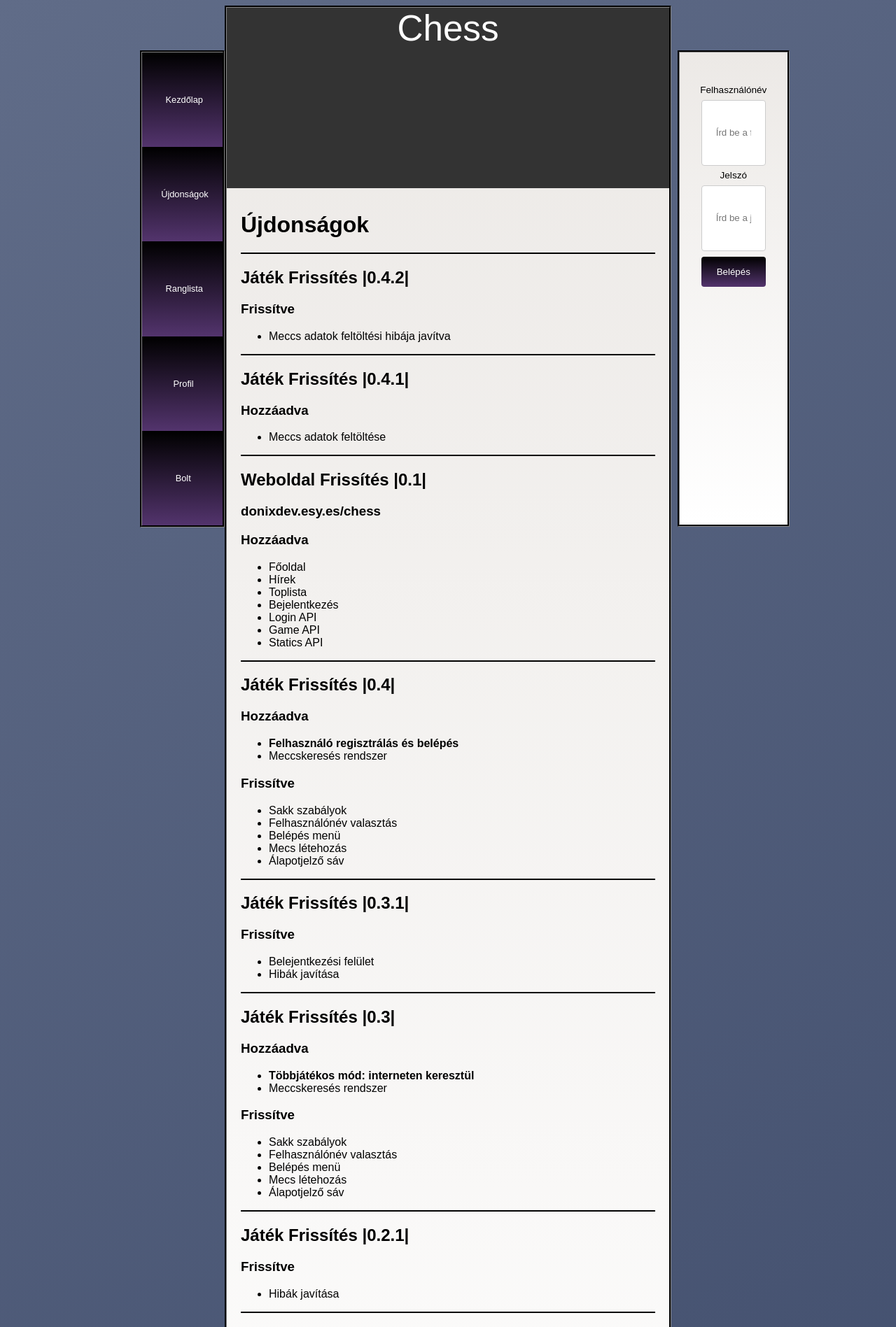
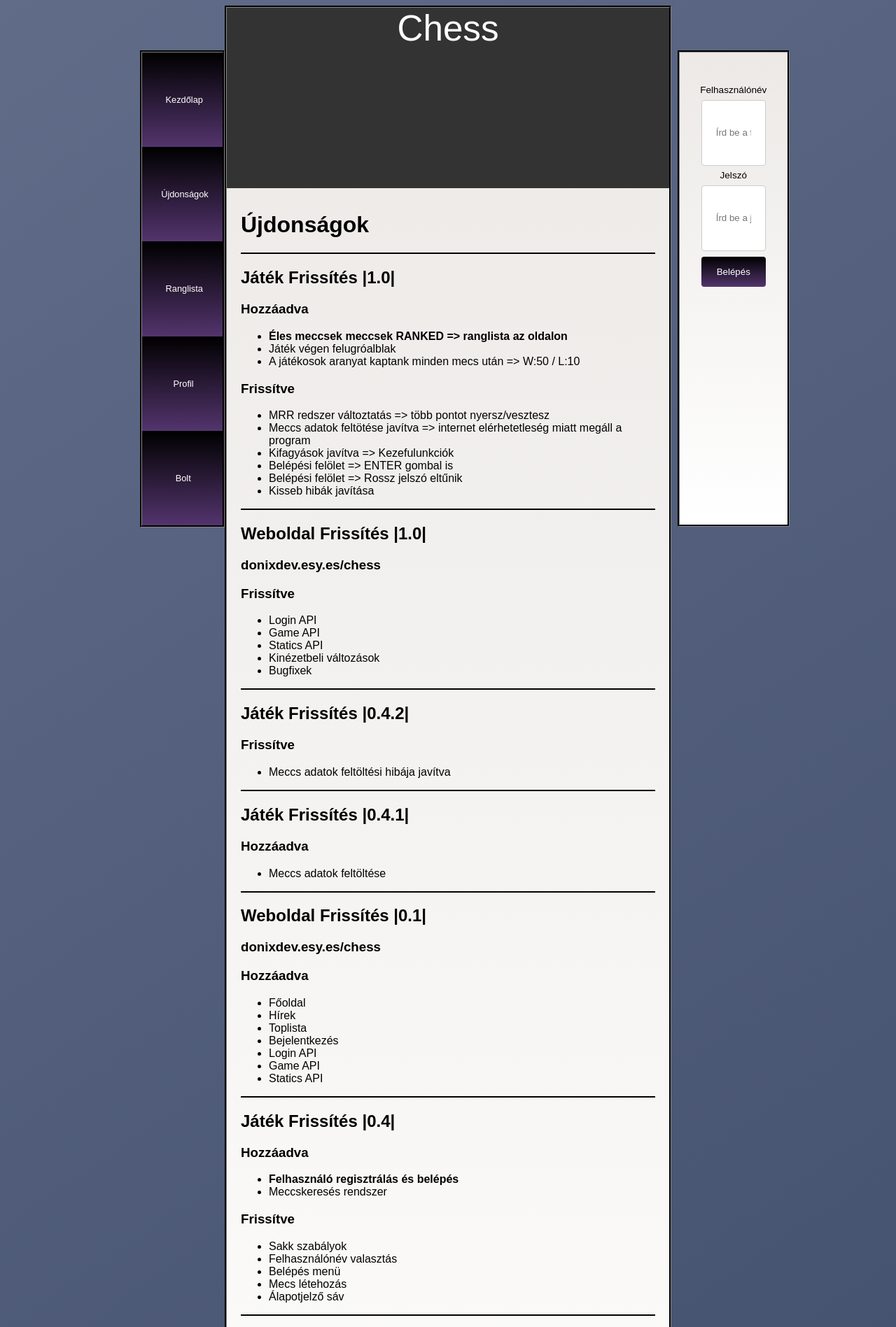
Before and after one commit to DoniXDev/Chess-WebAplication, a PHP site: page /index.php?page=news in a window 1280 px wide. Shown: the top 1897 px of the page at 70% size. Run offline with PHP 8.4, Linux system fonts and the light colour scheme; a stand-in replaces the project's code that opens the database connection.

Commit message:
1.0.4
*content correction

```diff
--- a/pages/home.php
+++ b/pages/home.php
@@ -13,4 +13,4 @@ A program lehetőséget ad megméretteni magad a sakk világába, nincs más dol
 </p>
 <h3><a href="https://github.com/DoniXDev/Chess">Github</a>!</h3>
 
-<h2>A játékot letölthetheted itt: <a href="http://donixdev.esy.es/Chess%200.4.1.zip">LETÖLTÉS</a>.</h2>
+<h2>A játékot letölthetheted itt: <a href="http://donixdev.esy.es/Chess%201.0.zip">LETÖLTÉS |1.0|</a>.</h2>
--- a/pages/news.php
+++ b/pages/news.php
@@ -1,6 +1,41 @@
 <h1>Újdonságok</h1>
 
 <div class="update">
+</div>
+
+<div class="update">
+	<h2>Játék Frissítés |1.0|</h2>
+		<h3>Hozzáadva</h3>
+		<ul>
+			<li><b>Éles meccsek meccsek RANKED => ranglista az oldalon</b></li>
+			<li>Játék végen felugróalblak</li>
+			<li>A játékosok aranyat kaptank minden mecs után => W:50 / L:10</li>
+		</ul>
+		<h3>Frissítve</h3>
+		<ul>
+			<li>MRR redszer változtatás => több pontot nyersz/vesztesz</li>
+			<li>Meccs adatok feltötése javítva => internet elérhetetleség miatt megáll a program</li>
+			<li>Kifagyások javítva => Kezefulunkciók</li>
+			<li>Belépési felölet => ENTER gombal is</li>
+			<li>Belépési felölet => Rossz jelszó eltűnik</li>
+			<li>Kisseb hibák javítása</li>
+		</ul>
+</div>
+
+<div class="update">
+	<h2>Weboldal Frissítés |1.0|</h2>
+
+		<h3>donixdev.esy.es/chess</h3>
+
+		<h3>Frissítve</h3>
+		<ul>
+			<li>Login API</li>
+			<li>Game API</li>
+			<li>Statics API</li>
+			<li>Kinézetbeli változások</li>
+			<li>Bugfixek</li>
+		</ul>
+	</p>
 </div>
 
 <div class="update">
```
